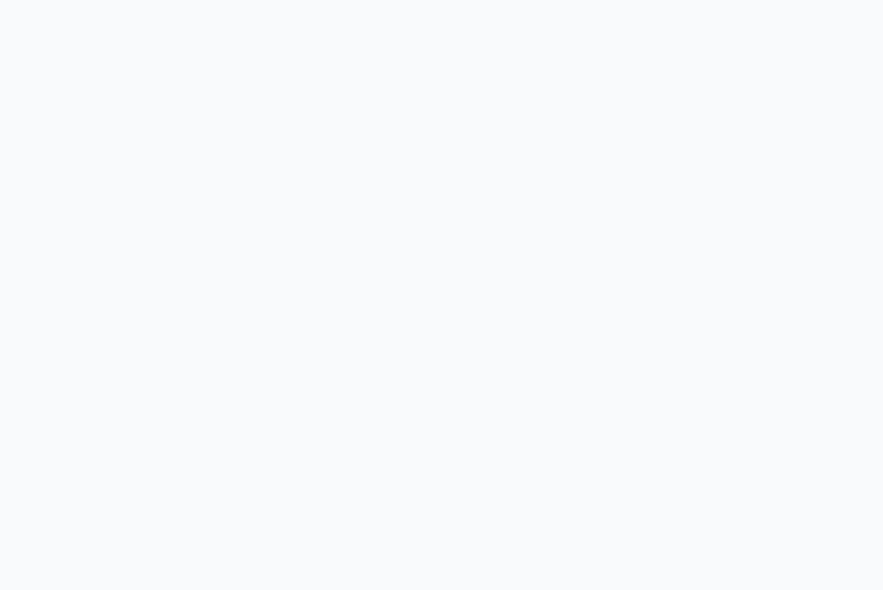
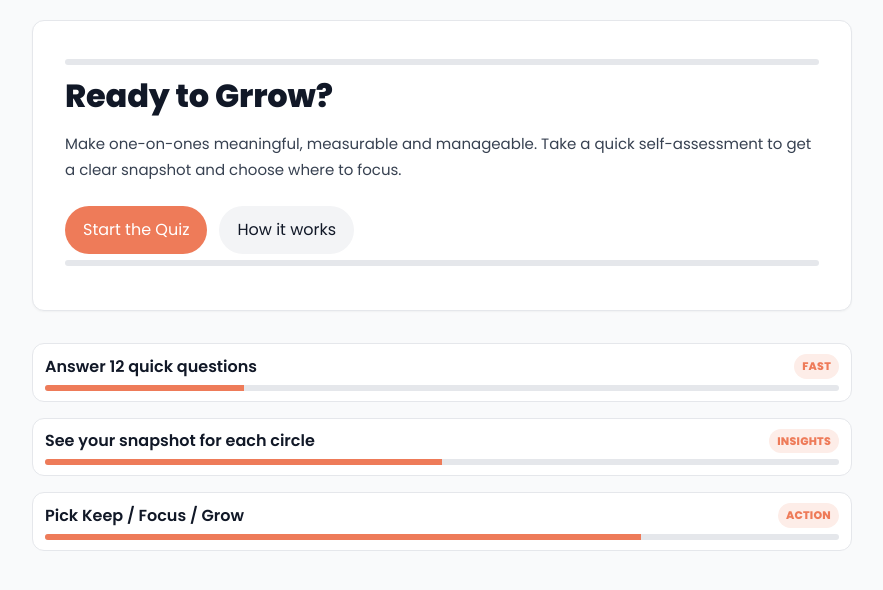
Before and after one commit to MGhunch/Grrow, a Next.js app: page / in a window 1280 px wide. Before the commit this address had no page. Shown: the top 590 px of the page, without its empty margins (198-1081 px from the left). Built offline with nearby package versions, Linux system fonts and the light colour scheme.

Commit message:
Update page.tsx

```diff
--- a/app/page.tsx
+++ b/app/page.tsx
@@ -1,6 +1,76 @@
-// app/page.tsx
-import { redirect } from "next/navigation";
+'use client';
+
+import { useRouter } from 'next/navigation';
 
 export default function Home() {
-  redirect("/quiz"); // server-side redirect
+  const router = useRouter();
+
+  return (
+    <main className="grrow-wrap">
+      <section className="grrow-stage">
+        {/* Decorative progress, stays at 0% */}
+        <div className="grrow-progress" aria-hidden>
+          <div className="bar" style={{ width: '0%' }} />
+        </div>
+
+        <header className="mb-6">
+          <h1 className="grrow-skillset-title">Ready to Grrow?</h1>
+          <p className="grrow-question-sub text-gray-700">
+            Make one-on-ones meaningful, measurable and manageable. Take a quick
+            self-assessment to get a clear snapshot and choose where to focus.
+          </p>
+        </header>
+
+        <div className="mt-6 flex items-center gap-3">
+          <button
+            type="button"
+            className="btn btn-accent"
+            onClick={() => router.push('/quiz')}
+          >
+            Start the Quiz
+          </button>
+
+          <a href="#how-it-works" className="btn btn-outline">
+            How it works
+          </a>
+        </div>
+
+        <div className="grrow-progress mt-6" aria-hidden>
+          <div className="bar" style={{ width: '0%' }} />
+        </div>
+      </section>
+
+      <section id="how-it-works" className="mt-8 space-y-4">
+        <div className="skill-row">
+          <div className="top">
+            <span className="name">Answer 12 quick questions</span>
+            <span className="status-pill is-learning">FAST</span>
+          </div>
+          <div className="mini-bar" aria-hidden>
+            <span className="fill" style={{ width: '25%' }} />
+          </div>
+        </div>
+
+        <div className="skill-row">
+          <div className="top">
+            <span className="name">See your snapshot for each circle</span>
+            <span className="status-pill is-growing">INSIGHTS</span>
+          </div>
+          <div className="mini-bar" aria-hidden>
+            <span className="fill" style={{ width: '50%' }} />
+          </div>
+        </div>
+
+        <div className="skill-row">
+          <div className="top">
+            <span className="name">Pick Keep / Focus / Grow</span>
+            <span className="status-pill is-nailing">ACTION</span>
+          </div>
+          <div className="mini-bar" aria-hidden>
+            <span className="fill" style={{ width: '75%' }} />
+          </div>
+        </div>
+      </section>
+    </main>
+  );
 }
```
